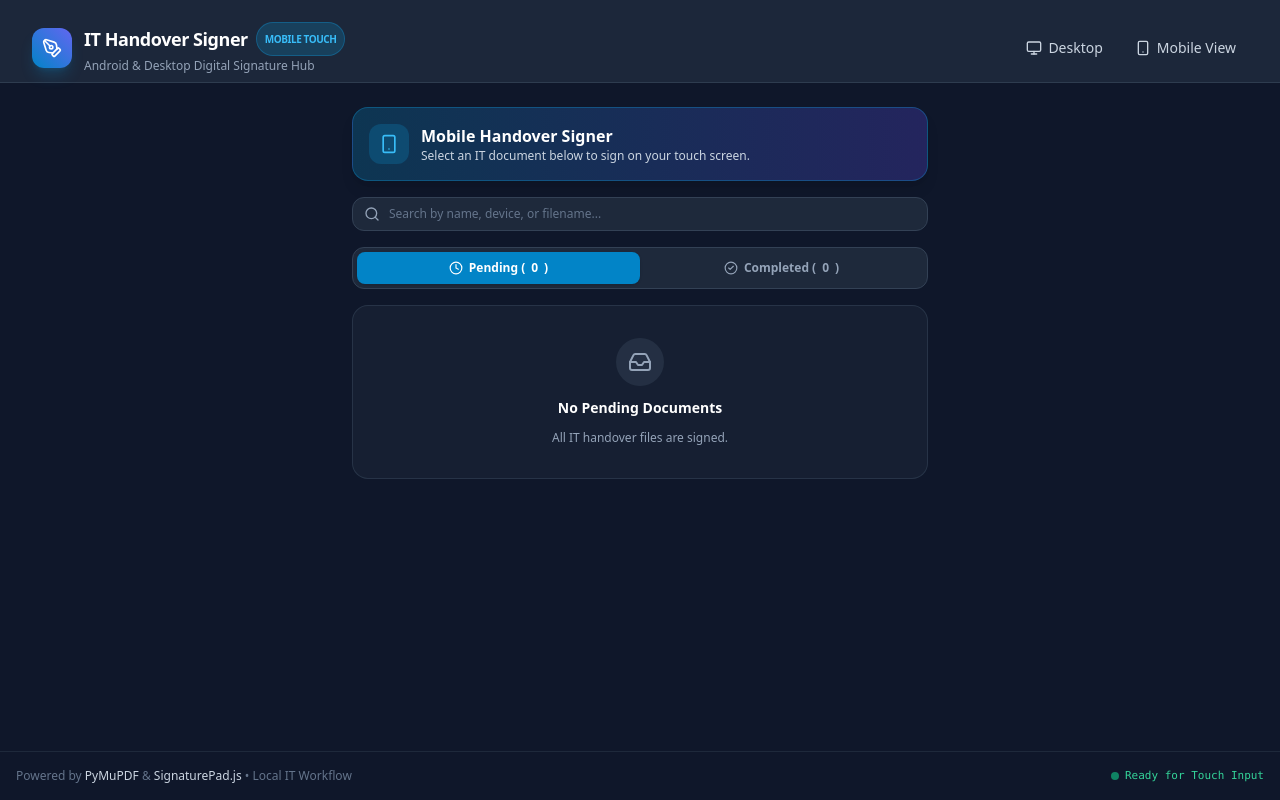
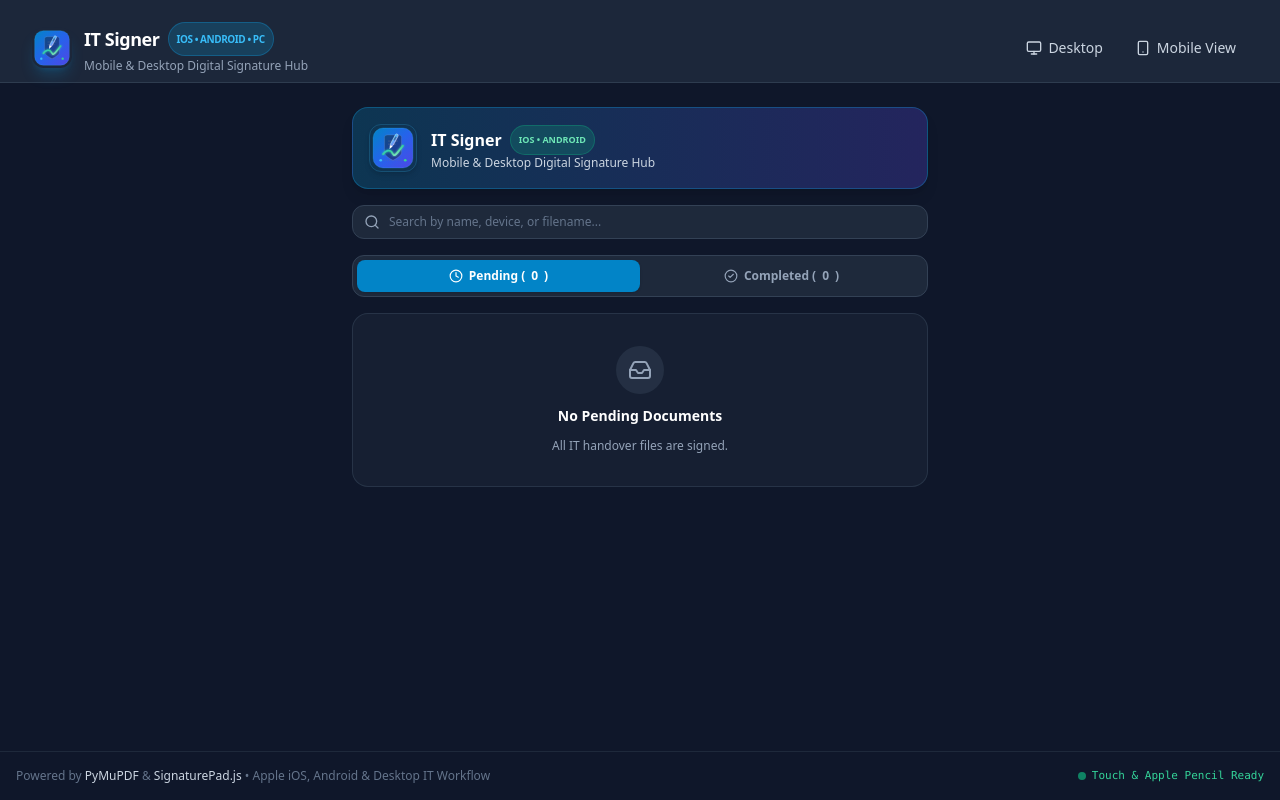
Before and after one commit to jacobwakeup21/it-signer, a Flask app: page /mobile in a window 1280 px wide. Run offline with Flask 3, Linux system fonts and the light colour scheme; data that the repository does not hold is empty; some libraries are stand-ins or nearby versions.

Commit message:
Add files via upload

```diff
--- a/templates/base.html
+++ b/templates/base.html
@@ -3,7 +3,24 @@
 <head>
     <meta charset="UTF-8">
     <meta name="viewport" content="width=device-width, initial-scale=1.0, maximum-scale=1.0, user-scalable=no, viewport-fit=cover">
-    <title>{% block title %}IT Handover Signer{% endblock %}</title>
+    <title>{% block title %}IT Signer — Mobile & Desktop Digital Signature Hub{% endblock %}</title>
+
+    <!-- Apple iOS Safari & Mobile Web App Meta Tags -->
+    <meta name="apple-mobile-web-app-capable" content="yes">
+    <meta name="apple-mobile-web-app-status-bar-style" content="black-translucent">
+    <meta name="apple-mobile-web-app-title" content="IT Signer">
+    <meta name="application-name" content="IT Signer">
+    <meta name="theme-color" content="#0f172a">
+    <meta name="format-detection" content="telephone=no">
+
+    <!-- Web App Manifest -->
+    <link rel="manifest" href="{{ url_for('static', filename='manifest.json') }}">
+
+    <!-- Favicon & Apple Touch Icons -->
+    <link rel="icon" type="image/svg+xml" href="{{ url_for('static', filename='img/logo.svg') }}">
+    <link rel="alternate icon" type="image/png" href="{{ url_for('static', filename='img/favicon.png') }}">
+    <link rel="apple-touch-icon" sizes="180x180" href="{{ url_for('static', filename='img/apple-touch-icon.png') }}">
+
     <!-- Tailwind CSS CDN with fallback -->
     <script src="https://cdn.tailwindcss.com"></script>
     <script>
@@ -37,15 +54,13 @@
     <header class="bg-slate-800/95 backdrop-blur border-b border-slate-700/80 sticky top-0 z-40 pt-3.5 sm:pt-0" style="padding-top: max(0.85rem, env(safe-area-inset-top));">
         <div class="max-w-7xl mx-auto px-3 sm:px-6 lg:px-8 min-h-[4.25rem] sm:h-16 py-2 sm:py-0 flex items-center justify-between gap-2">
             <a href="/" class="flex items-center space-x-2.5 sm:space-x-3 group min-w-0">
-                <div class="w-10 h-10 rounded-xl bg-gradient-to-tr from-sky-600 to-indigo-500 flex items-center justify-center shadow-lg shadow-sky-500/20 group-hover:scale-105 transition flex-shrink-0">
-                    <i data-lucide="pen-tool" class="w-5 h-5 text-white"></i>
-                </div>
+                <img src="{{ url_for('static', filename='img/logo.svg') }}" alt="IT Signer Logo" class="w-10 h-10 rounded-xl shadow-lg shadow-sky-500/20 group-hover:scale-105 transition flex-shrink-0 object-contain">
                 <div class="min-w-0">
                     <h1 class="text-sm sm:text-lg font-bold text-white tracking-tight flex flex-wrap items-center gap-1.5 sm:gap-2 leading-tight">
-                        <span class="truncate">IT Handover Signer</span>
-                        <span class="text-[9px] sm:text-[10px] uppercase font-semibold px-1.5 sm:px-2 py-0.5 rounded-full bg-sky-500/20 text-sky-400 border border-sky-500/30 whitespace-nowrap">Mobile Touch</span>
+                        <span class="truncate">IT Signer</span>
+                        <span class="text-[9px] sm:text-[10px] uppercase font-semibold px-1.5 sm:px-2 py-0.5 rounded-full bg-sky-500/20 text-sky-400 border border-sky-500/30 whitespace-nowrap">iOS &bull; Android &bull; PC</span>
                     </h1>
-                    <p class="text-[10px] sm:text-xs text-slate-400 truncate mt-0.5">Android & Desktop Digital Signature Hub</p>
+                    <p class="text-[10px] sm:text-xs text-slate-400 truncate mt-0.5">Mobile & Desktop Digital Signature Hub</p>
                 </div>
             </a>
 
@@ -72,12 +87,12 @@
     <footer class="bg-slate-900 border-t border-slate-800 text-slate-500 text-xs py-4">
         <div class="max-w-7xl mx-auto px-4 flex flex-col sm:flex-row justify-between items-center gap-2 text-center sm:text-left">
             <div>
-                Powered by <span class="text-slate-300 font-medium">PyMuPDF</span> & <span class="text-slate-300 font-medium">SignaturePad.js</span> • Local IT Workflow
+                Powered by <span class="text-slate-300 font-medium">PyMuPDF</span> & <span class="text-slate-300 font-medium">SignaturePad.js</span> • Apple iOS, Android & Desktop IT Workflow
             </div>
             <div class="flex items-center gap-4">
                 <span class="inline-flex items-center gap-1.5 text-emerald-400 font-mono text-[11px]">
                     <span class="w-2 h-2 rounded-full bg-emerald-500 animate-pulse"></span>
-                    Ready for Touch Input
+                    Touch & Apple Pencil Ready
                 </span>
             </div>
         </div>
--- a/templates/mobile_list.html
+++ b/templates/mobile_list.html
@@ -6,13 +6,14 @@
 <div class="max-w-xl mx-auto space-y-4">
     <!-- Mobile Header Banner -->
     <div class="bg-gradient-to-r from-sky-900/60 to-indigo-900/60 border border-sky-500/30 rounded-2xl p-4 shadow-lg">
-        <div class="flex items-center space-x-3">
-            <div class="w-10 h-10 rounded-xl bg-sky-500/20 text-sky-400 flex items-center justify-center flex-shrink-0">
-                <i data-lucide="smartphone" class="w-5 h-5"></i>
-            </div>
-            <div>
-                <h2 class="text-base font-bold text-white">Mobile Handover Signer</h2>
-                <p class="text-xs text-slate-300">Select an IT document below to sign on your touch screen.</p>
+        <div class="flex items-center space-x-3.5">
+            <img src="{{ url_for('static', filename='img/logo.svg') }}" alt="IT Signer" class="w-12 h-12 rounded-xl shadow-md border border-sky-400/20 flex-shrink-0 object-contain">
+            <div class="min-w-0 flex-1">
+                <h2 class="text-base font-bold text-white flex items-center gap-2">
+                    <span>IT Signer</span>
+                    <span class="text-[9px] uppercase font-bold px-2 py-0.5 rounded-full bg-emerald-500/20 text-emerald-300 border border-emerald-500/30">iOS &bull; Android</span>
+                </h2>
+                <p class="text-xs text-slate-300">Mobile & Desktop Digital Signature Hub</p>
             </div>
         </div>
     </div>
```
Also changed, not shown: templates/desktop.html (+4 -4 lines), templates/sign.html (+18 -2 lines).
